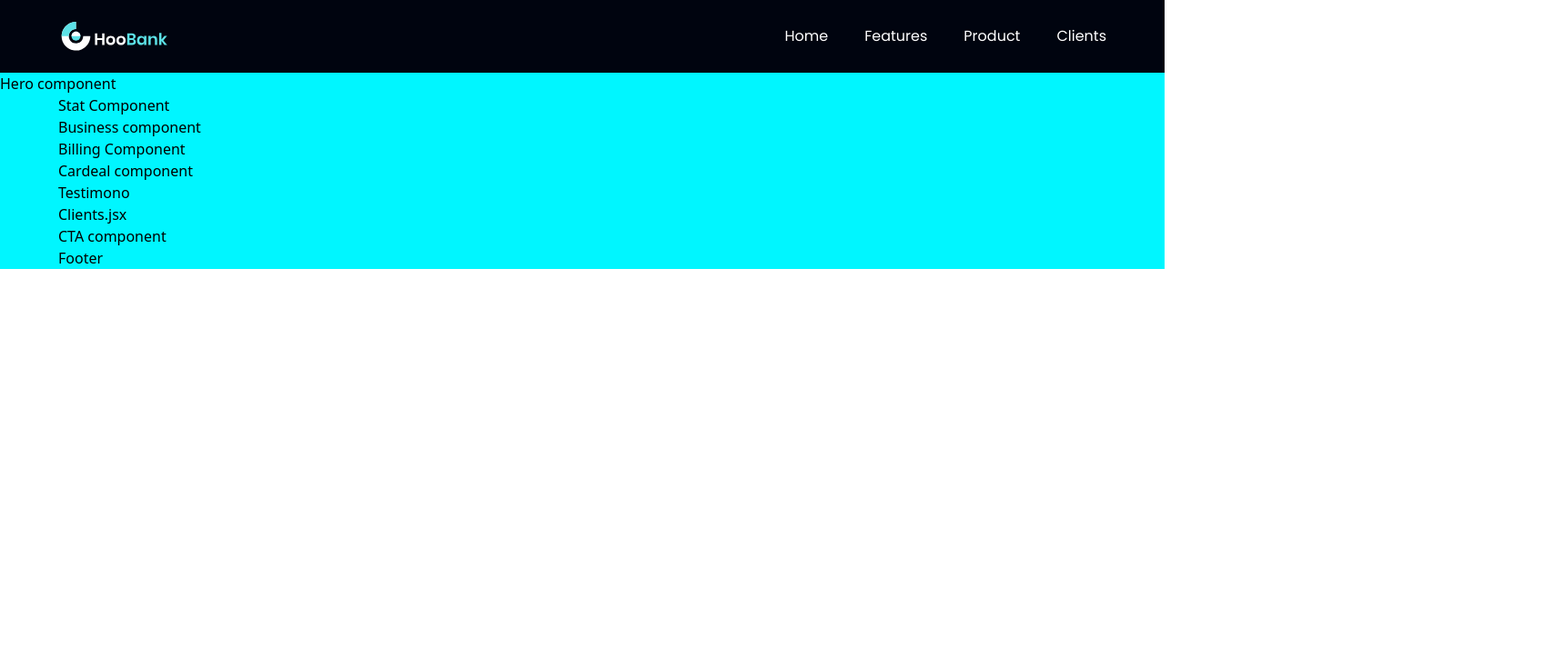
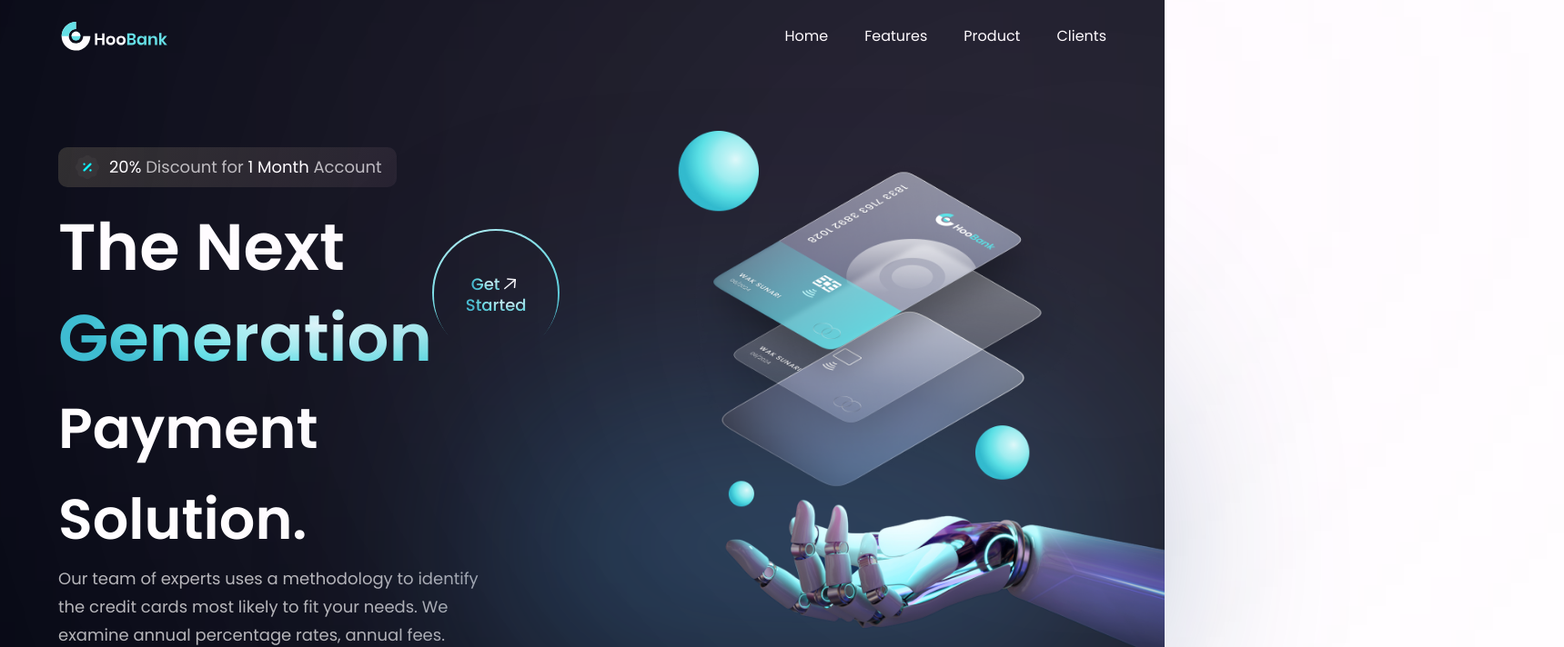
Before and after one commit to waleokeofficial/Modern-bank-app-React, a React (Vite) app in the folder modern-bank-react-app/: page / in a window 1280 px wide. Shown: the top 712 px of the page at 91% size, 1719 px wide, since content can reach past the window. Built offline with nearby package versions, Linux system fonts and the light colour scheme.

Commit message:
Hero Section completed. Stats component done

```diff
--- a/modern-bank-react-app/src/App.jsx
+++ b/modern-bank-react-app/src/App.jsx
@@ -5,19 +5,19 @@
 
 const App = () =>  (
     <div className="bg-primary overflow-hidden w-full">
-      <div className={`${styles.paddingX} ${styles.flexStart} }`}>
+      <div className={`${styles.paddingX} ${styles.flexCenter} }`}>
         <div className={ `${styles.boxWidth}`}>
           <Navbar />
         </div>
       </div>
 
-      <div className={`bg-secondary ${styles.flexStart}`}>
+      <div className={`bg-primary ${styles.flexStart}`}>
         <div className={`${styles.boxWidth}`}>
           <Hero />
         </div>
       </div>
 
-      <div className={`bg-secondary ${styles.paddingX} ${styles.flexStart}`}>
+      <div className={`bg-primary ${styles.paddingX} ${styles.flexStart}`}>
         <div className={`${styles.boxWidth}`}>
           <Stats />
           <Business />
--- /dev/null
+++ b/modern-bank-react-app/src/components/GetStarted.jsx
@@ -0,0 +1,23 @@
+import React from 'react'
+import { arrowUp } from '../assets'
+import styles from '../style'
+
+function GetStarted() {
+    return (
+        <div className={`${styles.flexStart} w-[140px] h-[140px] bg-blue-gradient rounded-full p-[2px]`}>
+            <div className={`${styles.flexCenter} flex-col w-[140px] h-[140px] bg-primary rounded-full h-[100%] w-[100%]`}>
+                <div className={`${styles.flexStart} flex-row`}>
+                    <p className={`font-poppins font-medium text-gradient text-[18px] leading-[23px]`}>
+                        <span className={`text-white`}>Get</span>
+                    </p>
+                    <img src={arrowUp} alt="arrow" className='w-[23px] h-[23px] object-contain'/>
+                </div>
+                <p className={`font-poppins font-medium text-gradient text-[18px] leading-[23px]`}>
+                        <span className={`text-white`}>Started</span>
+                </p>
+            </div>
+        </div>
+    )
+}
+
+export default GetStarted
--- a/modern-bank-react-app/src/components/Hero.jsx
+++ b/modern-bank-react-app/src/components/Hero.jsx
@@ -1,10 +1,49 @@
 import React from 'react'
+import styles from '../style'
+import {discount, robot} from '../assets'
+import GetStarted from './GetStarted'
+import '../index.css';
 
 const Hero  =()=> {
     return (
-       <div>
-            Hero component
-       </div>
+       <section id='home' className={`flex md:flex-row flex-col ${styles.paddingY}`}>
+             <div className={`flex-1 ${styles.flexStart} flex-col xl:p-0 sm:px-16 px-6`}>
+                <div className='flex flex-row items-center bg-discount-gradient rounded-[10px] mb-4 py-[6px] mb-2 px-4'>
+                    <img src={discount} alt="discount" className={`w-[32px] h-[32px]`}/>
+                    <p className={`${styles.paragraph} ml-2`}>
+                        <span className='text-white'>20%</span>  Discount for {"  "}
+                        <span className='text-white'> 1 Month </span> Account
+                    </p>
+                </div>
+
+                <div className='flex flex-row justify-between items-center'>
+                    <h1 className='text-white flex-1 font-poppins text-[52px] ss:text-[72px] font-semibold leading-[75px] ss:leading-[100px]'>
+                        The Next <br classname={`sm:block hidden`} /> {" "}
+                        <span className='text-gradient'>
+                            Generation
+                        </span> <br classname={`sm:block hidden`} /> {" "}
+                    </h1>
+                    <div className="ss:flex hidden md:mr-4 mr-0">
+                        <GetStarted></GetStarted>
+                    </div>
+                </div>
+
+                <h1 className='text-white font-poppins text-[52px] ss:text-[62px] font-semibold leading-[75px] ss:leading-[100px]'>
+                        Payment Solution.
+                </h1>
+                <p className={`${styles.paragraph} max-w-[470px]`}>
+                    Our team of experts uses a methodology to identify the credit cards most likely to fit your needs.
+                    We examine annual percentage rates, annual fees.
+                </p>
+            </div>
+
+            <div className=''>
+                <img src={robot} alt="billing" className={`z-[5] relative w-[100%] h-[100%]`} />
+                <div className="z-[0] h-[40%] w-[35%] absolute top-0 pink__gradient" />
+                <div className="z-[1] h-[80%] w-[80%] absolute bottom-40 rounded-full  white__gradient" />
+                <div className="z-[0] h-[50%] w-[50%] absolute bottom-20 right-20 blue__gradient" />
+            </div>
+       </section>
     )
 }
 
--- a/modern-bank-react-app/src/components/Stats.jsx
+++ b/modern-bank-react-app/src/components/Stats.jsx
@@ -1,10 +1,16 @@
-import React from 'react'
+import { stats } from '../constants'
+import styles from '../style'
 
 function Stats() {
     return (
-        <div>
-            Stat Component
-        </div>
+        <section className={`flex-row flex-wrap mb-6 sm:mb-20 ${styles.flexCenter}`}>
+            {stats.map((statistics) => (
+                <div key={statistics.id} className={`items-center justify-start flex flex-row m-3 flex-1 `}>
+                    <h4 className={`font-poppins font-semibold text-[30px] xs:text-[43px] leading-[43px] xs:leading-[53px] text-white`}>{statistics.value}</h4>
+                    <p className={`font-poppins font-normal text-[15px] xs:text-[20px] leading-[26px] ml-3 xs:leading-[25px] uppercase text-gradient`}>{statistics.title}</p>
+                </div>
+            ))}
+        </section>
     )
 }
 
```
